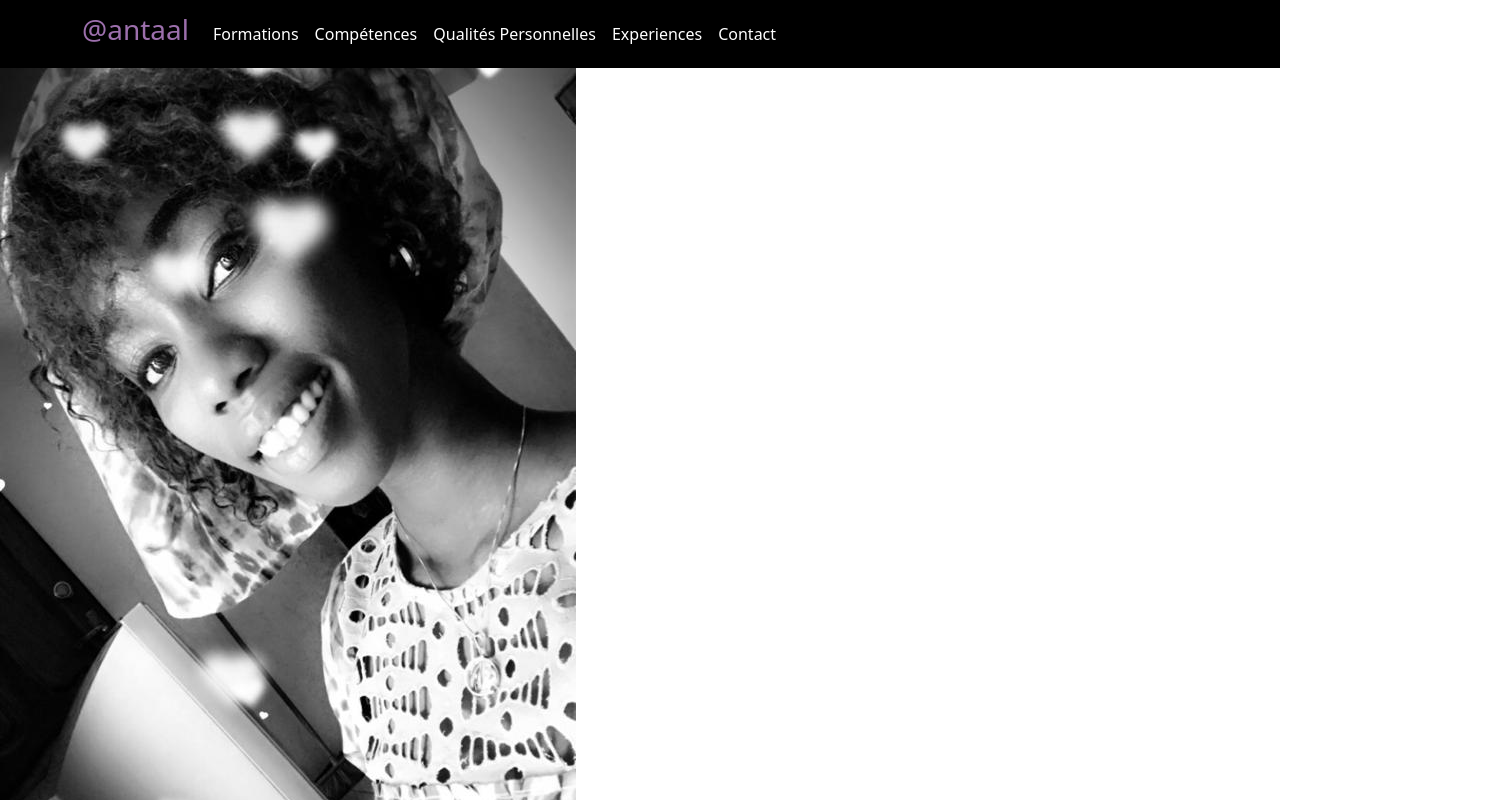
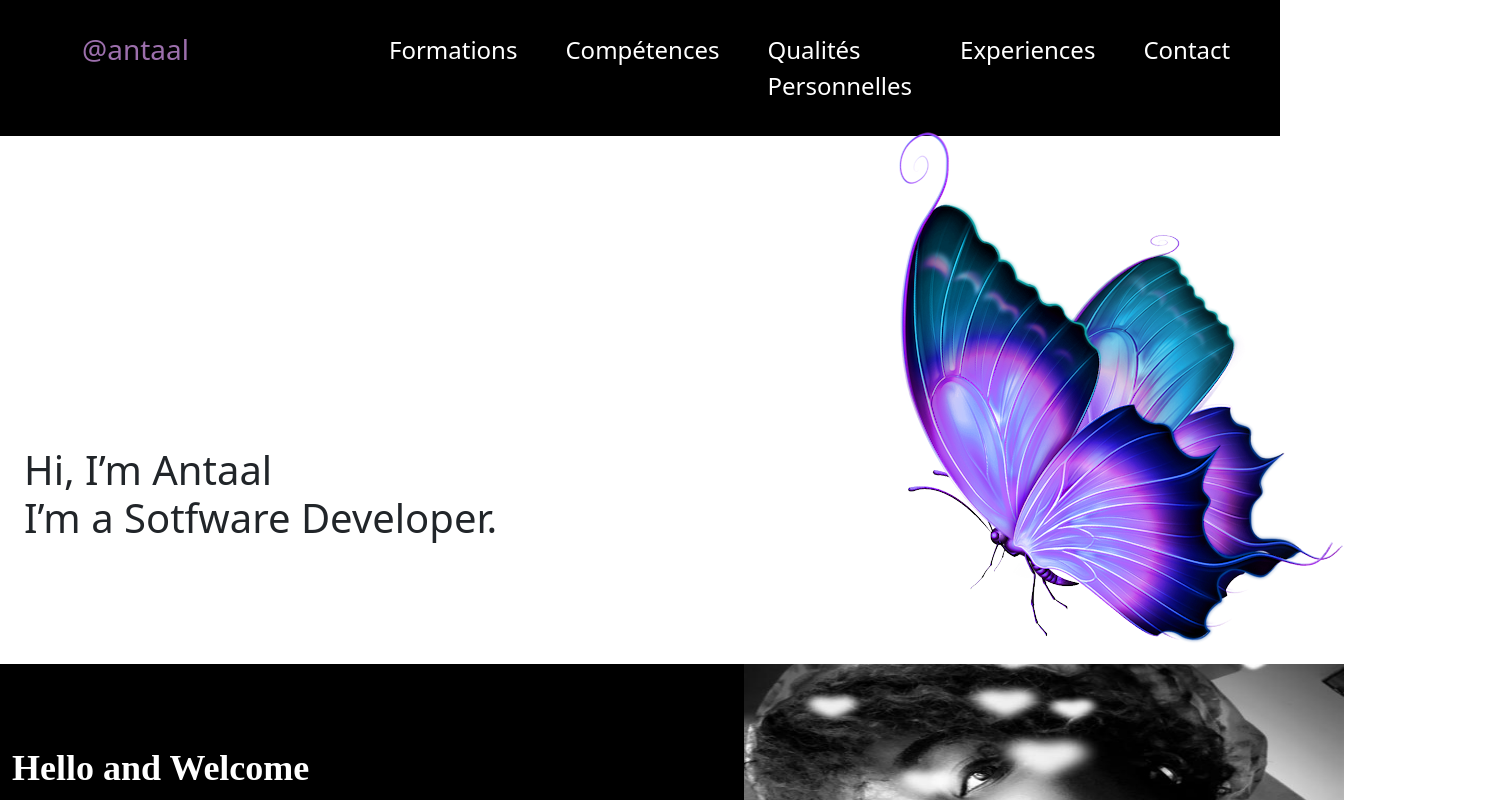
Before and after one commit to antaal/MyPortofolio, a plain HTML site: page index.html in a window 1280 px wide. Shown: the top 800 px of the page, 1490 px wide, since content can reach past the window. Drawn offline with nearby package versions, Linux system fonts and the light colour scheme.

Commit message:
modification tailles

```diff
--- a/CSS/style.css
+++ b/CSS/style.css
@@ -185,6 +185,9 @@ text-align: center;
 
 color: #FFFFFF;
 }
+.h3hello{
+    width: 100%;
+}
 
 
 .footer{
--- a/CSS/style1.css
+++ b/CSS/style1.css
@@ -192,6 +192,10 @@ background: #000000;
     line-height: 25px;
 
 }
+.h3hello{
+    width: 50% !important;
+}
+
 .liste-qualite{
     width: 480px;
 height: 57px;
--- a/index.html
+++ b/index.html
@@ -5,15 +5,16 @@
     <meta http-equiv="X-UA-Compatible" content="IE=edge">
     <meta name="viewport" content="width=device-width, initial-scale=1.0">
     <link href="https://cdn.jsdelivr.net/npm/bootstrap@5.1.3/dist/css/bootstrap.min.css" rel="stylesheet" integrity="sha384-1BmE4kWBq78iYhFldvKuhfTAU6auU8tT94WrHftjDbrCEXSU1oBoqyl2QvZ6jIW3" crossorigin="anonymous">
-        <script src="https://cdn.jsdelivr.net/npm/bootstrap@5.1.3/dist/js/bootstrap.bundle.min.js" integrity="sha384-ka7Sk0Gln4gmtz2MlQnikT1wXgYsOg+OMhuP+IlRH9sENBO0LRn5q+8nbTov4+1p" crossorigin="anonymous"></script>
+    <script src="https://cdn.jsdelivr.net/npm/bootstrap@5.1.3/dist/js/bootstrap.bundle.min.jsx" integrity="sha384-ka7Sk0Gln4gmtz2MlQnikT1wXgYsOg+OMhuP+IlRH9sENBO0LRn5q+8nbTov4+1p" crossorigin="anonymous"></script>
     <link rel=stylesheet href="CSS/style.css">
+    <link rel="stylesheet" href="CSS/style1.css">
     <title>Portofolio</title>
 </head>
 <body>
     <header>
-            <nav class="navbar navbar-expand-lg navbar-light bg-black">
+        <nav class="navbar navbar-expand-lg navbar-light bg-black ">
             <div class="container">
-                  <a class="navbar-brand "><h3 style="color:#9C6FAC; ">@antaal</h3></a>
+              <a class="navbar-brand "><h3 style="color:#9C6FAC;">@antaal</h3></a>
               <button class="navbar-toggler" style="color: #9C6FAC; background-color: #9C6FAC;" type="button" data-bs-toggle="collapse" data-bs-target="#navbarSupportedContent" aria-controls="navbarSupportedContent" aria-expanded="false" aria-label="Toggle navigation">
                 <span class="navbar-toggler-icon" ></span>
               </button>
@@ -21,7 +22,7 @@
                 <ul class="navbar-nav">
 
                   <li class="nav-item ">
-                        <a class="nav-link disabled  " style="color:white;"href="#">Formations</a>
+                    <a class="nav-link disabled  " style="color:white;"href="./formations">Formations</a>
                   </li>
                   <li class="nav-item ">
                     <a class="nav-link disabled "  style="color: white" href="#">Compétences</a>
@@ -44,8 +45,6 @@
     </header>
 
 
-
-
   <section>
   <img src="images/anta3.jpeg" class="section1" alt="">
   </section>
@@ -66,7 +65,7 @@
 
  <section class="hello">
   <div class="profil container-fluid">
-    <h3>Hello and Welcome</h3>
+    <h3 class="h3hello">Hello and Welcome</h3>
     <p class="description">Mon nom c'est Anta Mbaye Tall Diop Gueye, je fais actuellement une formation en  Developpement Web et Mobile.
       Je suis dans la creation de site et d'application mais j'ai une passion pour Design.Et à l'issue de cette formation je serai une très grande Developpeuse Fullstack.</p>
     </div>
@@ -189,7 +188,7 @@
 
   </section>
 
-  <section >
+  <section class="section55>
     <h3 class="text-center h3form">Experience</h3><hr class="purple2">
     <img src="./images/images.jpeg" alt="images" class="papillon1">
 <div class="section5">
```
Lines whose indentation alone changed are shown as unchanged.
